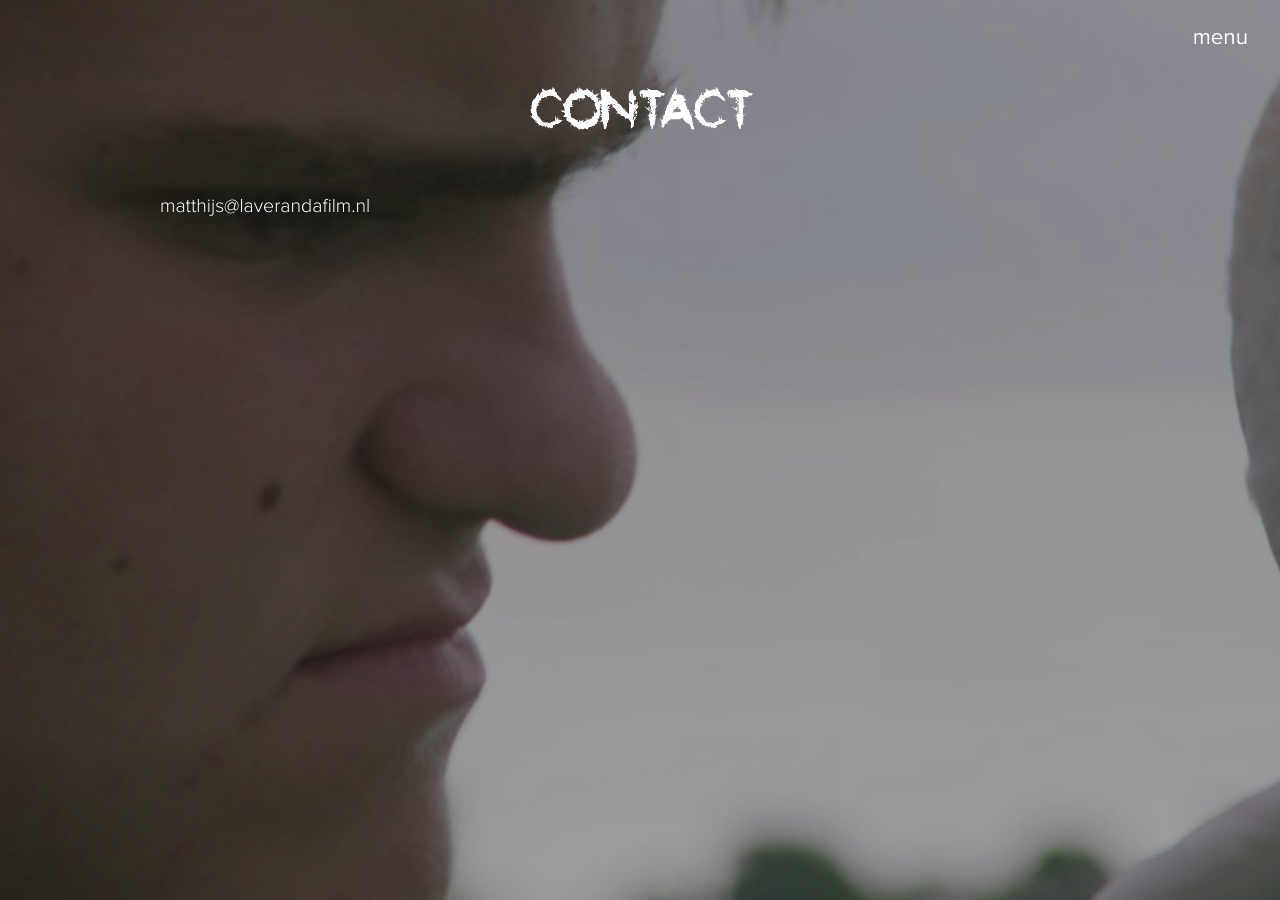
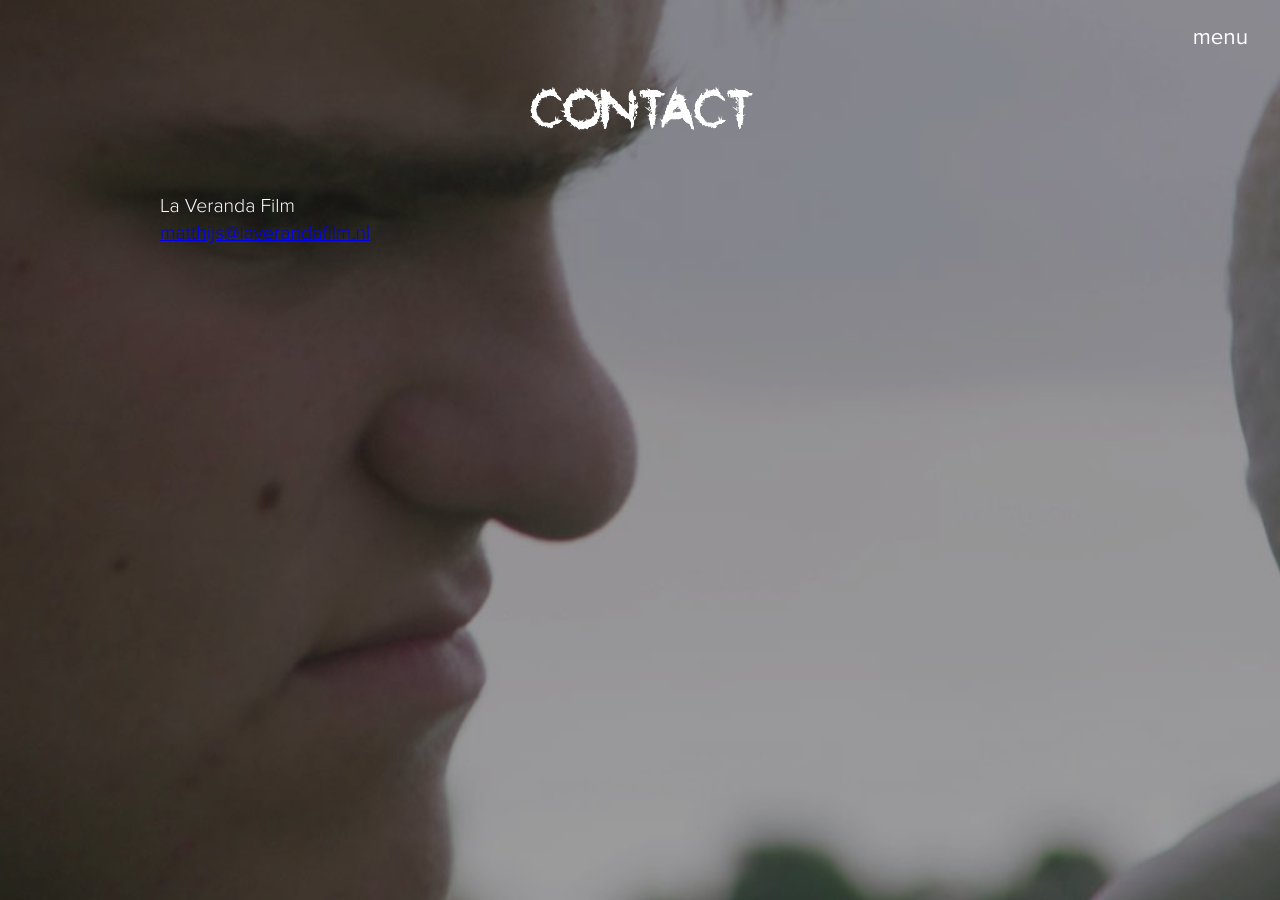
Before and after one commit to vogelvriend/vogelvriend.github.io, a Jekyll site: the page built from contact.md, in a window 1280 px wide. Built offline with Jekyll 4.4.1, drawn with Linux system fonts in a browser that asks for light colours; nearby versions of some CDN libraries.

Commit message:
Updated Contact

```diff
--- a/contact.md
+++ b/contact.md
@@ -3,4 +3,5 @@ title: Contact
 layout: contact
 ---
 
-matthijs@laverandafilm.nl
+La Veranda Film\
+[matthijs@laverandafilm.nl](mailto:matthijs@laverandafilm.nl)
```
